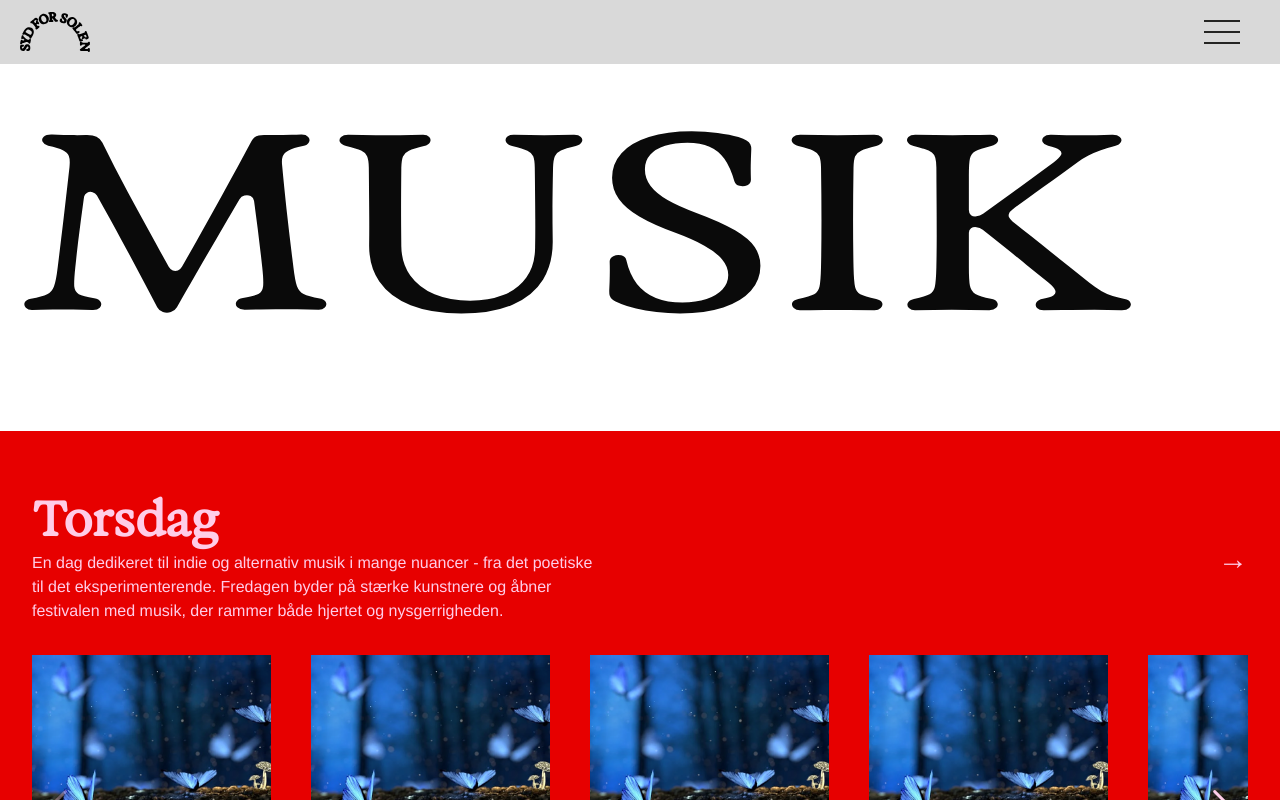
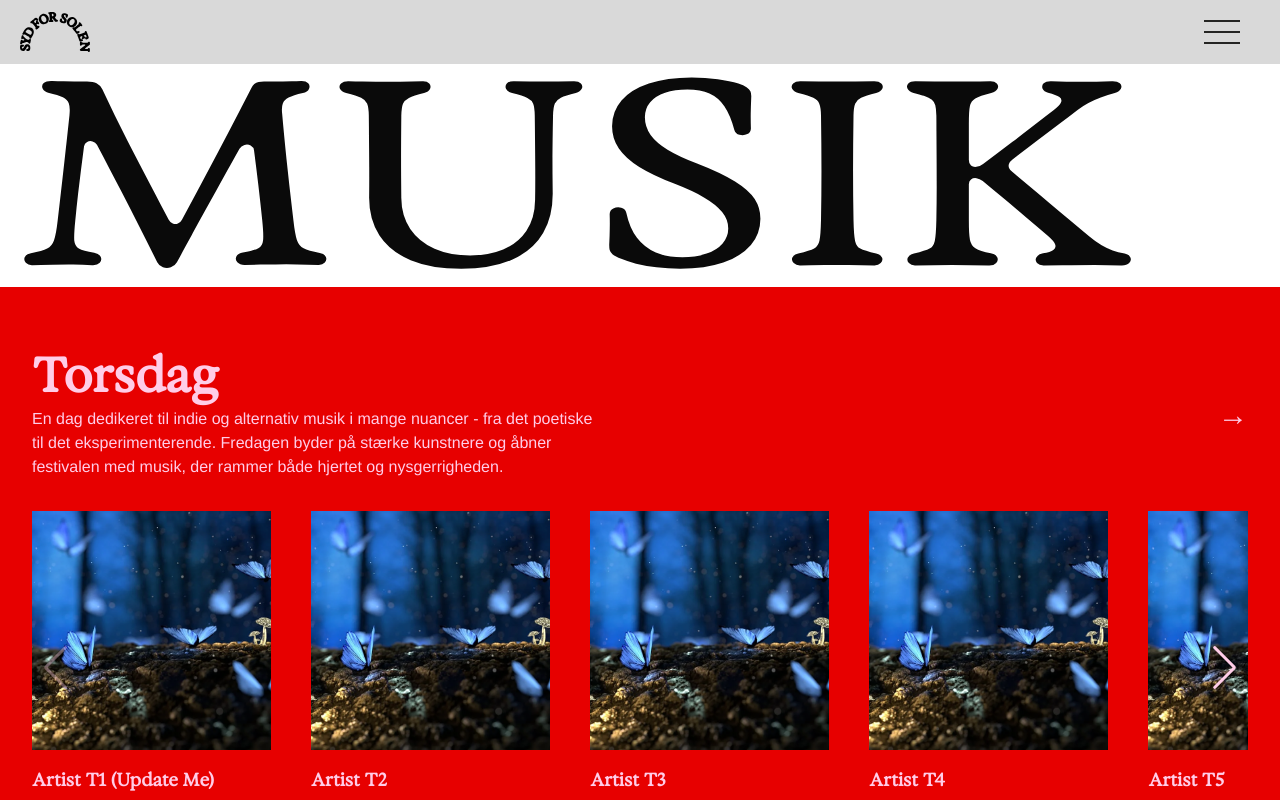
Before and after one commit to axwii/sydforsolenDemo, a Next.js app: page /musik in a window 1280 px wide. Shown: the top 800 px of the page. Built offline with nearby package versions, Linux system fonts and the light colour scheme.

Commit message:
Update PageTitle component usage: adjust baseFontSize for multiple pages

```diff
--- a/src/app/components/ui/PageTitle.tsx
+++ b/src/app/components/ui/PageTitle.tsx
@@ -9,7 +9,7 @@ interface PageTitleProps {
 export default function PageTitle({ title, baseFontSize = 100 }: PageTitleProps) {
   return (
     <div>
-      <div className="container mx-auto px-4 py-16 md:py-24">
+      <div className="container mx-auto px-4 pt-8 md:pt-12">
       <svg
         viewBox="0 0 1000 140"
         preserveAspectRatio="xMinYMid meet"
--- a/src/app/frivillig/page.tsx
+++ b/src/app/frivillig/page.tsx
@@ -14,11 +14,11 @@ export default async function FrivilligPage() {
 
   return (
     <div>
-      <PageTitle title="Frivillig" /> {/* Added PageTitle component */}
+      <PageTitle title="Frivillig" baseFontSize={150} />
       {/* Section 1: Title, intro text, buttons - with container */}
       <div className="container mx-auto px-4 py-8">
         <section className="mb-12">
-          <h1 className="text-4xl font-bold mb-4 font-exposure">Bliv frivillig på Syd For Solen</h1> {/* Changed H1 text */}
+          <h1 className="text-4xl font-bold mb-4 font-exposure">Bliv frivillig på Syd For Solen</h1>
           <p className="mb-6 text-lg max-w-2xl ">Vi glæder os til - sammen med dig – at skabe en helt fantastisk festival i Valbyparken, for såvel publikum, artister, medarbejdere, og selvfølgelig også for dig som frivillig. Udover at være del af et stærkt fællesskab, får du en gratis billet til en af festival-dagene for hver vagt, du tager. Du får også en t-shirt, en drikkedunk og selvfølgelig forplejning under vagten.</p>
           <div className="space-x-4">
             <InteractiveHoverButton variant="dark">TILMELD DIG SOM FRIVILLIG</InteractiveHoverButton>
--- a/src/app/galleri/page.tsx
+++ b/src/app/galleri/page.tsx
@@ -59,10 +59,8 @@ export default function ParallaxScroll() {
 
     return (
         <section className="min-h-screen bg-gradient-to-br from-gray-800 via-white to-gray-800">
-            <PageTitle title="Galleri" /> {/* Added PageTitle component */}
+            <PageTitle title="Galleri" baseFontSize={170} />
             <div className="min-h-screen py-20">
-
-
 
             <div>
                 {imageSets.map((images, index) => (
--- a/src/app/musik/page.tsx
+++ b/src/app/musik/page.tsx
@@ -39,7 +39,7 @@ export default function Music() {
 
   return (
     <div className="space-y-0 relative">
-      <PageTitle title="Musik" baseFontSize={200} />
+      <PageTitle title="Musik" baseFontSize={210} />
       {programData.map((dayData: DayData) => (
         <DayProgramSection key={dayData.day} dayData={dayData} onArtistClick={openPopup} />
       ))}
--- a/src/app/partnere/page.tsx
+++ b/src/app/partnere/page.tsx
@@ -13,7 +13,7 @@ const partners = [
 export default function Partners() {
   return (
     <div>
-      <PageTitle title="Partnere" baseFontSize={130} />
+      <PageTitle title="Partnere" baseFontSize={140} />
       <div className="container mx-auto px-4 py-16 md:py-24">
         <h1 className="text-4xl md:text-6xl font-bold mb-12 md:mb-16 font-exposure">
           Vi samarbejder med dem, der gør en forskel
--- a/src/app/praktisk/page.tsx
+++ b/src/app/praktisk/page.tsx
@@ -44,7 +44,7 @@ export default function PraktiskPage() {
 
   return (
     <div>
-      <PageTitle title="Praktisk Information" baseFontSize={75} />
+      <PageTitle title="Praktisk" baseFontSize={150} />
       <div className="container mx-auto px-4 py-16 md:py-24">
         <div className="flex flex-col md:flex-row">
           <div className="w-full md:hidden mb-8">
--- a/src/app/tidligereaar/page.tsx
+++ b/src/app/tidligereaar/page.tsx
@@ -37,8 +37,8 @@ export default function TidligereAar() {
   if (loading) {
     return (
       <main className="md:min-h-screen">
+        <PageTitle title="Tidligere År" baseFontSize={100} />
         <div className="container mx-auto px-4 py-8">
-          <PageTitle title="Tidligere År" />
           <div className="mt-8">Loading...</div>
         </div>
       </main>
```
